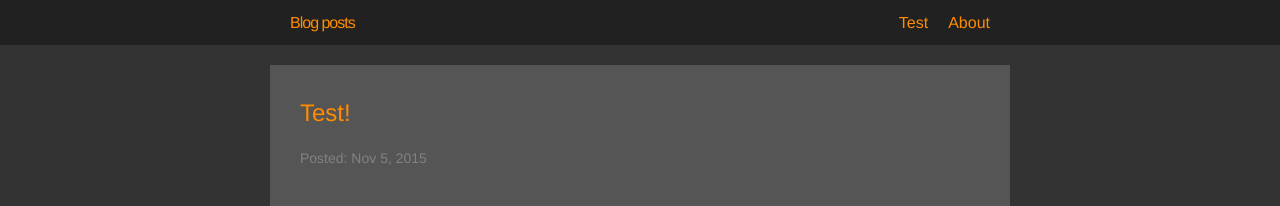
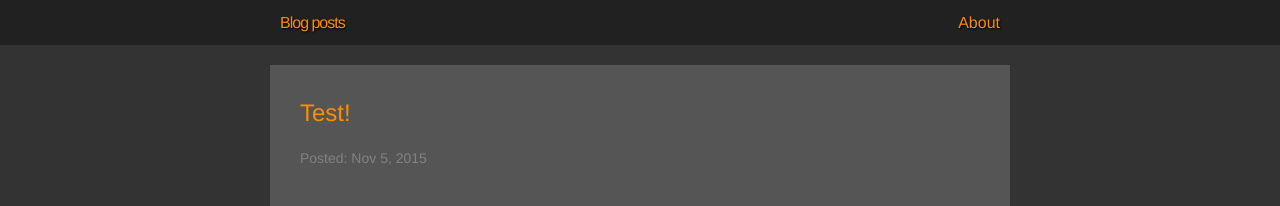
Before and after one commit to FotZik/fotzik.github.io, a Jekyll site: the page built from index.html, in a window 1280 px wide. Shown: the top 206 px of the page. Built offline with Jekyll 4.4.1, drawn with Linux system fonts in a browser that asks for light colours.

Commit message:
some more changes to the menu

```diff
--- a/_sass/_layout.scss
+++ b/_sass/_layout.scss
@@ -12,7 +12,8 @@
 .site-title {
     line-height: $header-height;
     letter-spacing: -1px;
-    padding-left: 20px;
+    padding-left: 10px;
+    padding-right: 10px;
     padding-bottom: 0;
     float: left;
     background-color: $footer-grey;
@@ -42,7 +43,8 @@
     .page-link {
         float: right;
         line-height: 45px;
-        padding-right: 20px;
+        padding-left: 10px;
+        padding-right: 10px;
     }
 
     @include media-query($on-palm) {
@@ -90,6 +92,18 @@
     }
 }
 
+.site-nav a {
+    color: $brand-color;
+    text-shadow: 1px 1px 2px rgba(0, 0, 0, 1);
+}
+
+.site-nav a:hover {
+    color: $brand-color;
+}
+
+.site-nav a:visited {
+    color: $brand-color;
+}
 
 
 /**
```
Also changed, not shown: test.md (deleted, +0 -7 lines).
